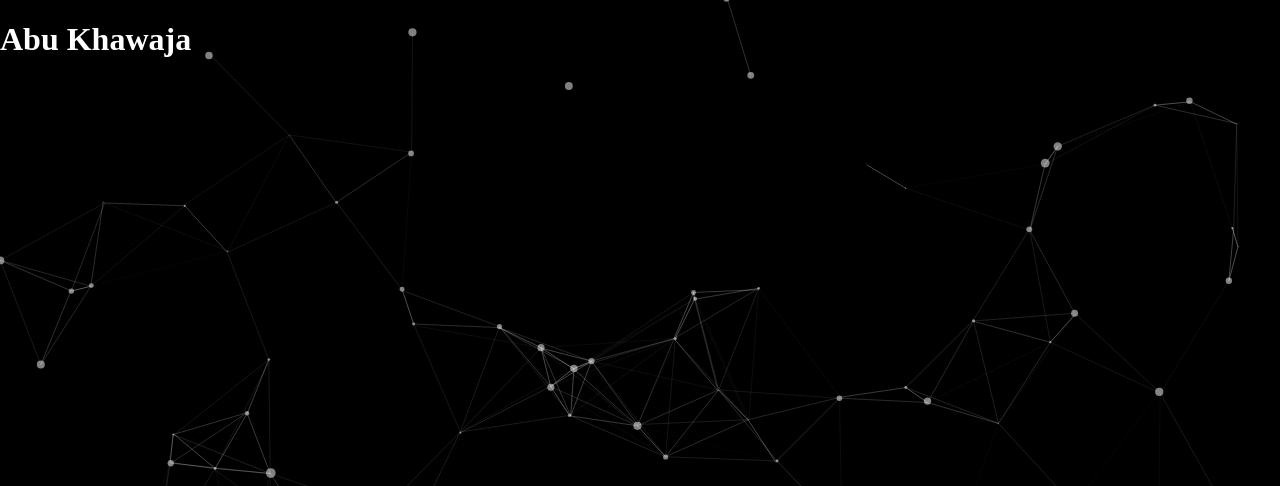
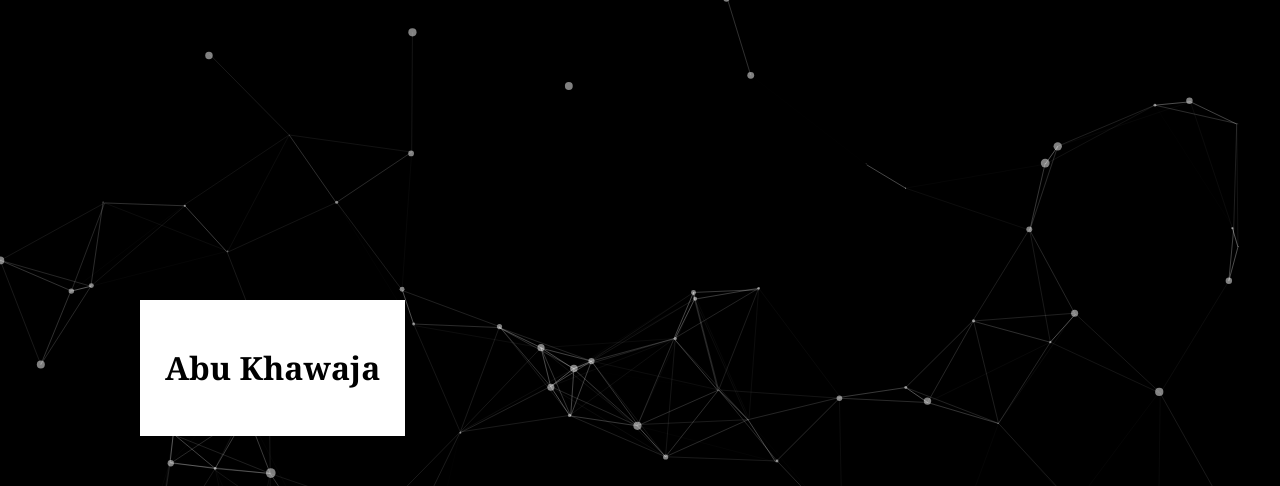
Before and after one commit to akhawaja2/oldWebsite, a plain HTML site: page index.html in a window 1280 px wide. Shown: the top 486 px of the page. Drawn offline with Linux system fonts and the light colour scheme; files whose address does not match are found by name.

Commit message:
Update index.css

```diff
--- a/index.css
+++ b/index.css
@@ -1,12 +1,11 @@
 html, body {
-	margin:0;
+	width: 100%;
+	height: 100%;
 	background: black;
 	background-size: cover;
 	background-repeat: no-repeat;
+	overflow: hidden;
 
-}
-h1 {
-	color: white;
 }
 #particles-js canvas {
 	position:fixed;
@@ -16,10 +15,18 @@ h1 {
 	right:0;
 	z-index: 0;
 	background-position: 50% 50%;
-
-
-
 }
-#intro {
-	position:relative;
+#intro{
+	position:fixed;
+	top: 50%;
+	left: 50%;
+	margin-left: -500px;
+	margin-top: -100px;
+	text-align: center;
+	font-family: "Georgia", serif;
+	color: black;
+	text-shadow: -1px 0 white, 0 1px white, 1px 0 white, 0 -1px white;
+	padding: 25px;
+	background-color: white;
+	overflow: auto;
 }
```
